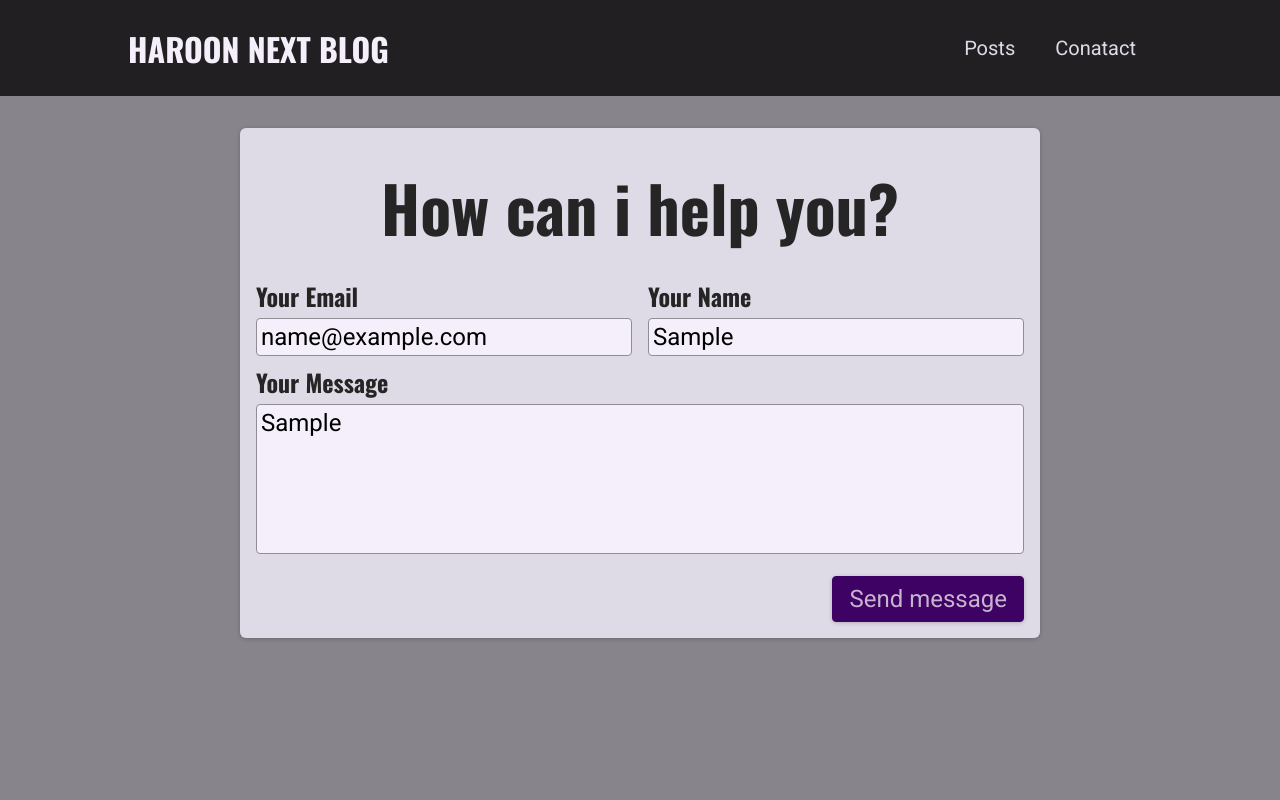
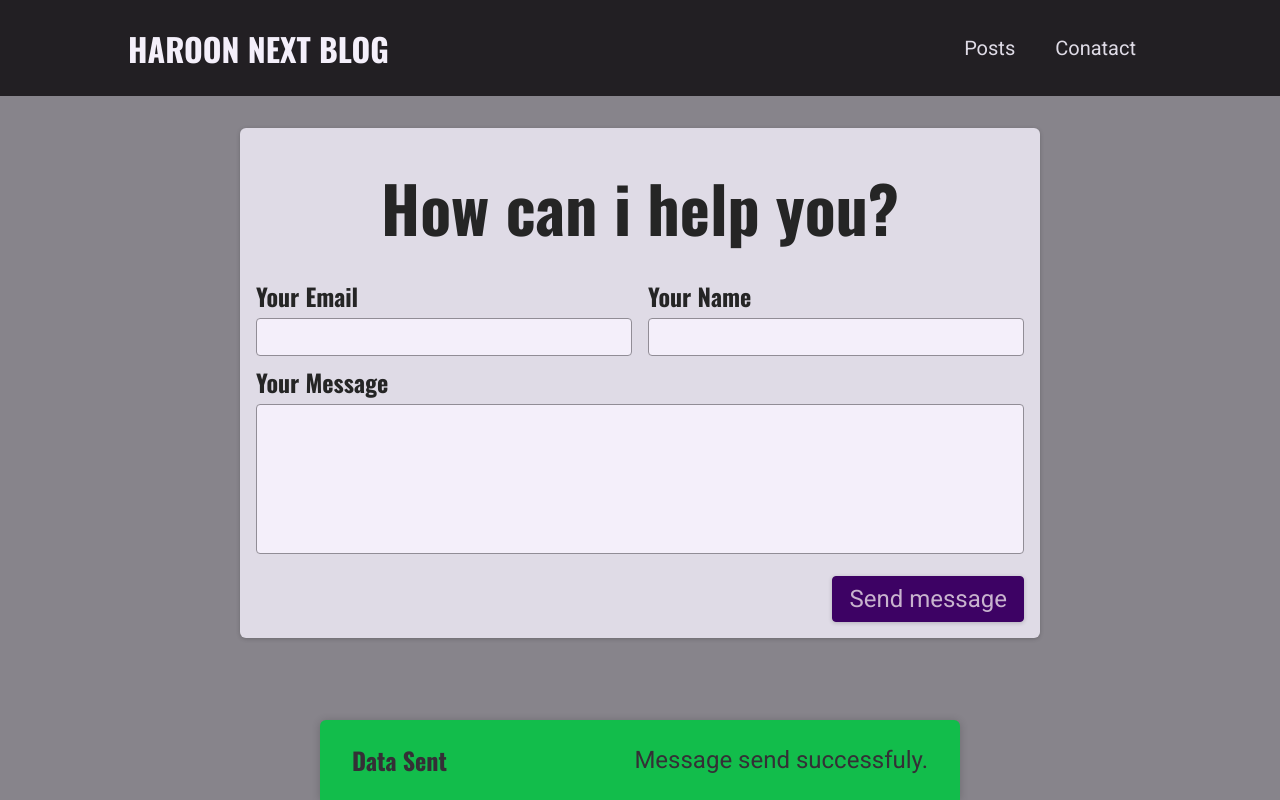
Before and after one commit to BiscuitMalik/Blog_Application, a Next.js app: page /contact in a window 1280 px wide. Both pictures are taken after typing "name@example.com", "Sample", "Sample" into the empty fields and a click on the button "Send message". Built offline with nearby package versions, Linux system fonts and the light colour scheme; no server answers; the database is empty.

Commit message:
Working in Notification feedback.

```diff
--- a/components/contact/contact-form.js
+++ b/components/contact/contact-form.js
@@ -1,24 +1,79 @@
-import { useState } from 'react'
+import { useState, useEffect } from 'react'
 import classes from './contact-form.module.css'
+import Notification from '../ui/notification'
+
+async function sendContactData(contactDetails) {
+    const response = await fetch('/api/contact', {
+        method: 'POST',
+        body: JSON.stringify(contactDetails),
+        headers: {
+            'Content-Type': 'application/json'
+        }
+    });
+
+}
+
 function ContactForm() {
-
     const [enterEmail, setEmail] = useState('')
     const [enterName, setName] = useState('')
     const [enterMessage, setMessage] = useState('')
+    const [requestStatus, steRequestStatus] = useState() //pending/error/sucess
+    const [errorMessage, setErrorMesaage] = useState()
 
-    function sendMessageHandler(event) {
+    useEffect(() => {
+        if (requestStatus === 'Success' || requestStatus === 'Error') {
+            const timer = setTimeout(() => {
+                steRequestStatus(null);
+                setErrorMesaage(null);
+            }, 3000)
+            return () => clearTimeout(timer);
+        }
+    }, [requestStatus])
+
+    async function sendMessageHandler(event) {
         event.preventDefault()
-        fetch('/api/contact', {
-            method: 'POST',
-            body: JSON.stringify({
+
+        steRequestStatus('Pending')
+        try {
+            await sendContactData({
                 email: enterEmail,
                 name: enterName,
                 message: enterMessage
-            }),
-            headers: {
-                'Content-Type': 'application/json'
-            }
-        })
+            })
+            steRequestStatus('Success')
+            setEmail('')
+            setMessage('')
+            setName('')
+        }
+        catch (error) {
+            setErrorMesaage(error.message)
+            steRequestStatus('Error')
+        }
+    }
+
+    let notification;
+
+    if (requestStatus === 'Pending') {
+        notification = {
+            status: 'Pending',
+            title: 'Sending ...',
+            message: 'Message on the way'
+        }
+    }
+
+    if (requestStatus === 'Success') {
+        notification = {
+            status: 'Success',
+            title: 'Data Sent',
+            message: 'Message send successfuly.'
+        }
+    }
+    if (requestStatus === 'Error') {
+        notification = {
+            status: 'Error',
+            title: 'Error',
+            message: errorMessage
+        }
     }
 
 
@@ -47,7 +102,7 @@
                 </button>
             </div>
         </form>
-
+        {notification && <Notification status={notification.status} title={notification.title} message={notification.message} />}
     </section>
 
 }
--- /dev/null
+++ b/components/ui/notification.js
@@ -0,0 +1,28 @@
+import ReactDOM from 'react-dom';
+
+import classes from './notification.module.css'
+
+function Notification(props) {
+  const { title, message, status } = props;
+
+  let statusClasses = '';
+
+  if (status === 'Success') {
+    statusClasses = classes.success;
+  }
+
+  if (status === 'Error') {
+    statusClasses = classes.error;
+  }
+
+  const cssClasses = `${classes.notification} ${statusClasses}`;
+
+  return (
+    <div className={cssClasses}>
+      <h2>{title}</h2>
+      <p>{message}</p>
+    </div>
+  );
+}
+
+export default Notification;
--- /dev/null
+++ b/components/ui/notification.module.css
@@ -0,0 +1,43 @@
+.notification {
+  display: flex;
+  justify-content: space-between;
+  align-items: center;
+  color: var(--color-grey-100);
+  background-color: var(--color-grey-800);
+  padding: 0 var(--size-8);
+  box-shadow: 0 1px 8px rgba(0, 0, 0, 0.2);
+  position: fixed;
+  height: 5rem;
+  bottom: 0;
+  width: 100%;
+  left: 0;
+  border-top-right-radius: 0;
+  border-top-left-radius: 0;
+}
+
+.notification h2 {
+  font-size: var(--size-6);
+  margin: 0;
+}
+
+.notification p {
+  margin: 0;
+}
+
+.success {
+  background-color: var(--color-success-500);
+  color: var(--color-grey-800);
+}
+
+.error {
+  background-color: var(--color-error-500);
+}
+
+@media (min-width: 768px) {
+  .notification {
+    width: 40rem;
+    left: calc(50% - 20rem);
+    border-top-right-radius: 6px;
+    border-top-left-radius: 6px;
+  }
+}
```
